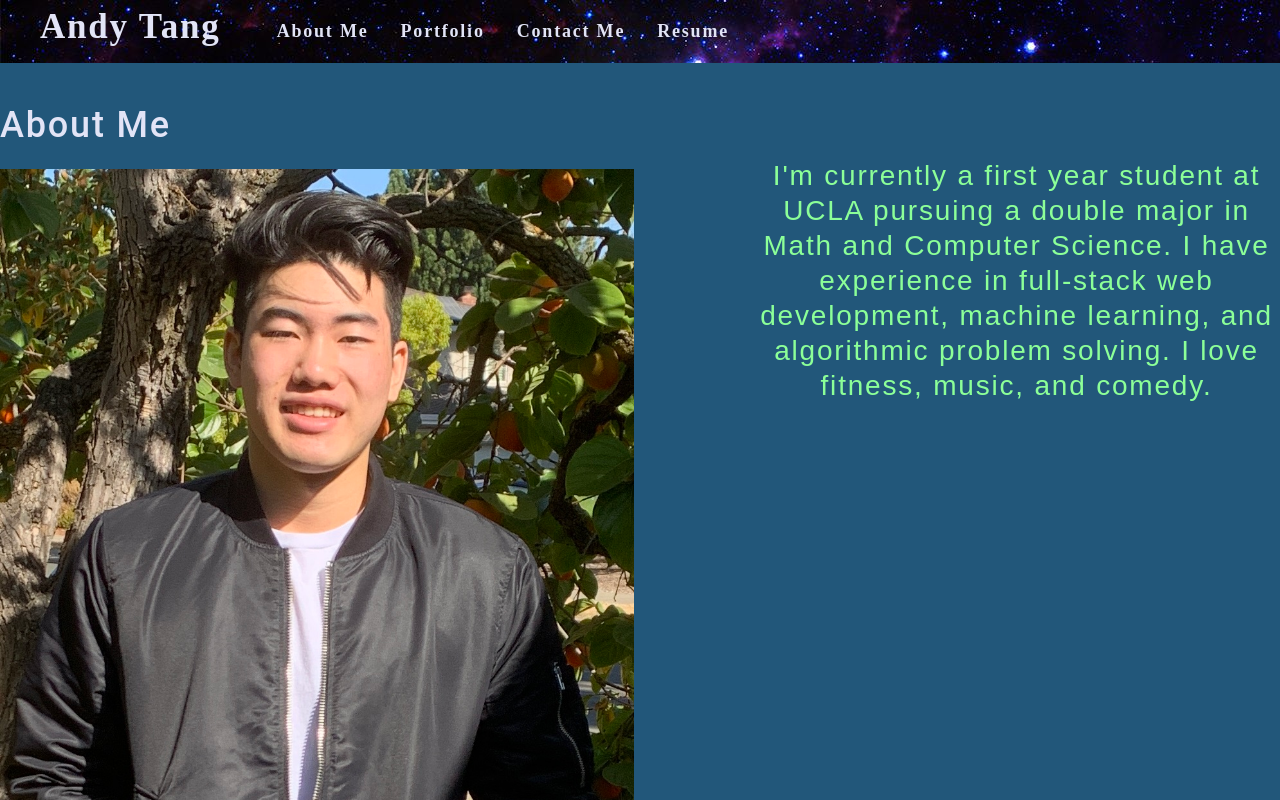
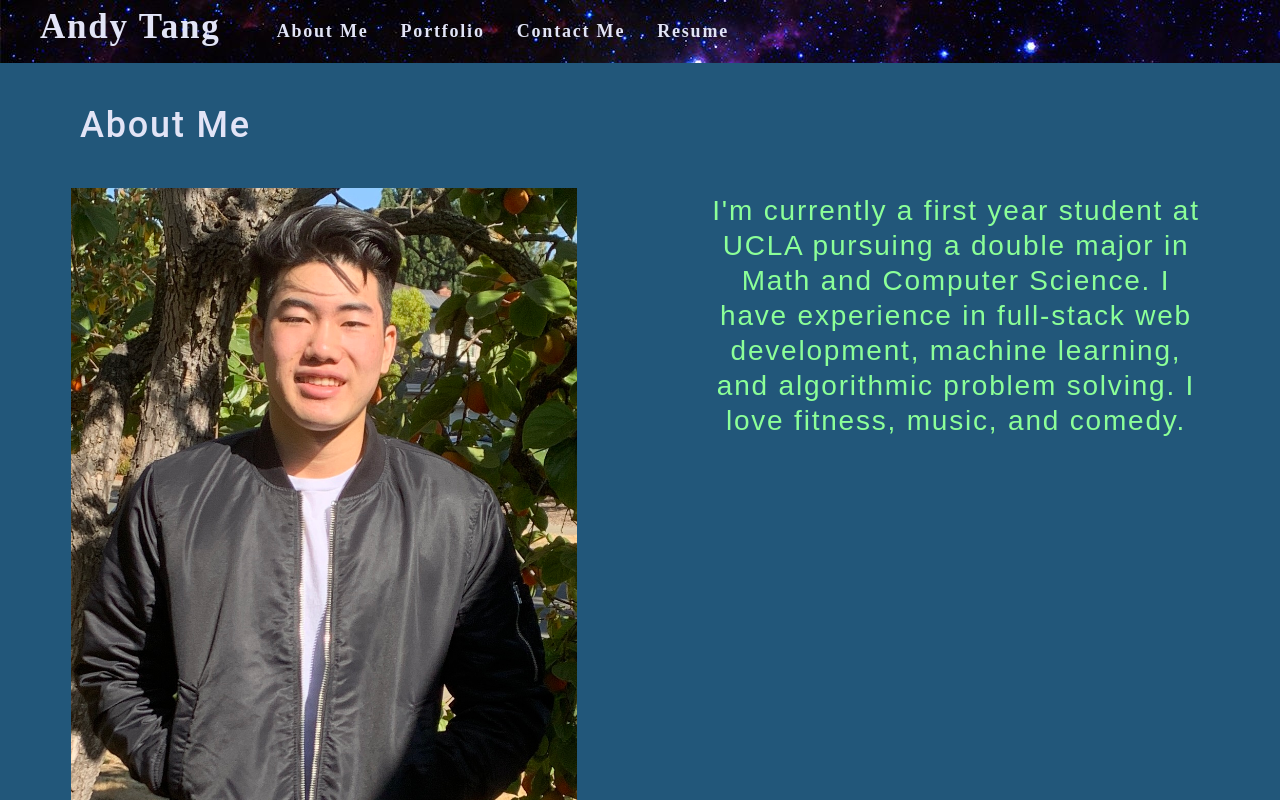
Before and after one commit to andytang02/react-portfolio, a React (Create React App) app: page / in a window 1280 px wide. Shown: the top 800 px of the page. Built offline with nearby package versions, Linux system fonts and the light colour scheme.

Commit message:
resize portfolio and about me

```diff
--- a/src/components/About/index.js
+++ b/src/components/About/index.js
@@ -4,12 +4,12 @@ function About() {
 
   return (
     <section className="my-5">
-      <h1>About Me</h1>
-      <div className = "flex-row space-between">
-        <div className="col-12 col-lg-6 my-2">
+      <h1 className="page-header">About Me</h1>
+      <div className = "about-container">
+        <div className="about-image">
           <img src={require("../../assets/pfp.jpeg").default} alt="Profile Picture" />
         </div>
-        <h3 className="text-center col-12 col-lg-5">
+        <h3 className="about-description">
               I'm currently a first year student at UCLA pursuing a double major in Math and Computer Science.
               I have experience in full-stack web development, machine learning, and algorithmic problem solving.
               I love fitness, music, and comedy.
--- a/src/components/Contact/index.js
+++ b/src/components/Contact/index.js
@@ -34,8 +34,8 @@ function Contact() {
 
     return (
         <section className="my-5">
-          <h1>Contact Me</h1>
-          <form id="contact-form" onSubmit={handleSubmit}>
+          <h1 className="page-header">Contact Me</h1>
+          <form className = "contact-form" id="contact-form" onSubmit={handleSubmit}>
             <div>
                 <label htmlFor="name">Name:</label>
                 <input type="text" defaultValue={name} onChange={handleChange} name="name" />
--- a/src/components/Footer/index.js
+++ b/src/components/Footer/index.js
@@ -2,10 +2,10 @@ import React from 'react';
 
 function Footer() {
   return (
-    <footer className = "flex-row center px-1">
-         <a href = "https://github.com/andytang02/" target = "_blank"><i class="fa fa-github" aria-hidden="true"></i></a>
-         <a href = "https://www.linkedin.com/in/andytang02/" target = "_blank"><i class="fa fa-linkedin" aria-hidden="true"></i></a>
-         <a href = "https://www.instagram.com/andytang02/" target = "_blank"><i class="fa fa-instagram" aria-hidden="true"></i></a>
+    <footer className = "footer">
+         <a class = "footer-text" href = "https://github.com/andytang02/" target = "_blank"><i class="fa fa-github" aria-hidden="true"></i></a>
+         <a class = "footer-text" href = "https://www.linkedin.com/in/andytang02/" target = "_blank"><i class="fa fa-linkedin" aria-hidden="true"></i></a>
+         <a class = "footer-text" href = "https://www.instagram.com/andytang02/" target = "_blank"><i class="fa fa-instagram" aria-hidden="true"></i></a>
     </footer>
   );
 }
--- a/src/components/Portfolio/index.js
+++ b/src/components/Portfolio/index.js
@@ -5,16 +5,14 @@ function Portfolio() {
 
   return (
     <section className="my-5">
-      <h1>Portfolio</h1>
-      <div class= "projects-wrapper">
-        <div class="projects-container">
+      <h1 class = "page-header">Portfolio</h1>
+      <div class="projects-container">
           <Project index = {0}></Project>
           <Project index = {1}></Project>
           <Project index = {2}></Project>
           <Project index = {3}></Project>
           <Project index = {4}></Project>
           <Project index = {5}></Project>
-        </div>
       </div>
     </section>
   );
--- a/src/components/Project/index.js
+++ b/src/components/Project/index.js
@@ -53,7 +53,7 @@ function Project({index}) {
         <article class="project">
             <div class={`project-img project-${index}`}>
                 <div>
-                    <div class = "flex-row">
+                    <div class = "project-icons">
                         <a href = {`${project.github}`} target = "_blank"><i class="fa fa-github" aria-hidden="true"></i></a>
                         {project.link && <a href = {`${project.link}`} target = "_blank"><i class="fa fa-link" aria-hidden="true"></i></a>}
                     </div>
--- a/src/components/Resume/index.js
+++ b/src/components/Resume/index.js
@@ -4,7 +4,7 @@ function Resume() {
 
   return (
     <section className="my-5">
-      <h1>Resume</h1>
+      <h1 className = "page-header">Resume</h1>
       <h3>Download my resume <a href = {require("../../assets/Resume.pdf").default} download="Resume.pdf"> here </a></h3>
       <h5>Languages: Java, C/C++, Python, Javascript, HTML/CSS, R</h5>
       <h5>Proficiencies: MongoDB, Express.js, React.js, Node.js, MySQL</h5>
--- a/src/index.css
+++ b/src/index.css
@@ -1,4 +1,3 @@
-
 :root {
   --primary: #22577a;
   --secondary: #8cff98;
@@ -10,15 +9,16 @@
   --spacing-one: calc(1rem * 0.5);
   --spacing-two: calc(1rem);
   --spacing-five: calc(2.5rem);
+  --spacing-ten: calc(5rem);
 }
 
 * {
   box-sizing: border-box;
 }
 
-html,
-body {
-  min-height: 100%;
+
+html {
+  min-height: 100vh;
 }
 
 body {
@@ -88,14 +88,17 @@ p {
   margin-top: 0;
 }
 
-footer {
+.footer {
   background-image: url("./assets/header.jpg");
   position: absolute;
   bottom: 0;
   width: 100%;
+  display: flex;
+  flex-wrap: wrap;
+  justify-content: center;
 }
 
-footer a {
+.footer-text {
   font-size: 40px;
   color: var(--light);
   margin: 0px 20px 0px 20px;
@@ -128,91 +131,6 @@ textarea {
 .page-container {
   position: relative;
   min-height: 100vh;
-}
-
-.container {
-  width: 85%;
-  max-width: 1200px;
-  margin-left: auto;
-  margin-right: auto;
-}
-
-.flex-row {
-  display: flex;
-  flex-wrap: wrap;
-}
-
-.flex-start {
-  justify-content: flex-start;
-}
-
-.space-between {
-  justify-content: space-between;
-}
-
-.space-evenly {
-  justify-content: space-evenly;
-}
-
-.space-around {
-  justify-content: space-around;
-}
-
-.flex-end {
-  justify-content: flex-end;
-}
-
-.center {
-  justify-content: center;
-}
-
-.mx-1 {
-  margin-right: var(--spacing-one);
-  margin-left: var(--spacing-one);
-}
-
-.mx-2 {
-  margin-right: var(--spacing-two);
-  margin-left: var(--spacing-two);
-}
-
-.my-1 {
-  margin-top: var(--spacing-one);
-  margin-bottom: var(--spacing-one);
-}
-
-.my-2 {
-  margin-top: var(--spacing-two);
-  margin-bottom: var(--spacing-two);
-}
-
-.my-5 {
-  margin-top: var(--spacing-five);
-  margin-bottom: var(--spacing-five);
-}
-
-.px-1 {
-  padding-right: var(--spacing-one);
-  padding-left: var(--spacing-one);
-}
-
-.px-2 {
-  padding-right: var(--spacing-two);
-  padding-left: var(--spacing-two);
-}
-
-.py-1 {
-  padding-top: var(--spacing-one);
-  padding-bottom: var(--spacing-one);
-}
-
-.py-2 {
-  padding-top: var(--spacing-two);
-  padding-bottom: var(--spacing-two);
-}
-
-.text-center {
-  text-align: center;
 }
 
 .header {
@@ -254,31 +172,53 @@ textarea {
   font-family: 'Brush Script MT', cursive;
 }
 
-.projects-wrapper {
-  width: 100%;
+.page-header {
+  margin-left: var(--spacing-five);
+  margin-top: var(--spacing-five);
+}
+
+.about-container {
+  margin-top: var(--spacing-five);
+  margin-left: var(--spacing-five);
+  margin-right: var(--spacing-five);
   display: flex;
+  flex-wrap: wrap;
+  text-align: center;
   justify-content: space-around;
 }
 
+.about-image {
+  flex: 0 1 calc(100%);
+}
+
+.about-description {
+  flex: 0 1 calc(100%);
+  font-size: 1.25rem;
+  font-family:"Arial";
+  color: var(--secondary);
+  width: 50%;
+  padding-bottom: 5rem;
+}
+
 .projects-container {
-  width: 100%;
-  display: grid;
-  grid-template-columns: repeat(3, 3fr);
-  grid-template-rows: repeat(2, 2fr);
+  display: flex;
+  flex-wrap: wrap;
+  justify-content: space-evenly;
+  padding-bottom: 100px;
 }
 
 .project{
-  margin: 25px auto 10px auto;
+  margin-top: var(--spacing-five);
   background: var(--secondary);
   color: var(--primary);
-  flex: 1;
+  flex: 0 0 calc(90%);
   border: 2px solid var(--secondary);
   display: flex;
+  height: 225px;
 }
 
 .project-img {
-  width: 450px;
-  height: 200px;
+  width: 100%;
   background-size: cover;
   display: flex;
   padding: 15px;
@@ -362,6 +302,11 @@ textarea {
 
 .project-5 {
   background-image: url("./assets/workday_scheduler.jpg");
+}
+
+.project-icons {
+  display: flex;
+  flex-wrap: wrap;
 }
 
 .col-1 {
@@ -461,6 +406,15 @@ textarea {
 
   .col-sm-12 {
     flex: 0 0 100%;
+  }
+
+
+  .about-description {
+    flex: 0 1 calc(100%);
+    font-size: 1.75rem;
+    font-family:"Arial";
+    color: var(--secondary);
+    width: 50%;
   }
 
   .header {
@@ -589,6 +543,10 @@ textarea {
   .align-center-md {
     align-items: center;
   }
+
+  .project{
+    flex: 0 0 calc(45%);
+  }
 }
 
 /* col-lg */
@@ -641,6 +599,10 @@ textarea {
     flex: 0 0 100%;
   }
 
+  .page-header {
+    margin-left: var(--spacing-ten);
+  }
+
   .header {
     display: flex;
     flex-wrap: wrap;
@@ -680,6 +642,24 @@ textarea {
     font-family: 'Brush Script MT', cursive;
   }
 
+  .about-container {
+    margin-top: var(--spacing-five);
+    margin-left: var(--spacing-one);
+    margin-right: var(--spacing-one);
+    padding-bottom: 100px;
+    display: flex;
+    flex-wrap: wrap;
+    text-align: center;
+    justify-content: space-around;
+  }
+
+  .about-image {
+    flex: 0 1 calc(40%);
+  }
+
+  .about-description {
+    flex: 0 1 calc(40%);
+  }
 
 }
 
@@ -732,4 +712,8 @@ textarea {
   .col-xl-12 {
     flex: 0 0 100%;
   }
+
+  .project{
+    flex: 0 0 calc(30%);
+  }
 }
```
Also changed, not shown: 1 other file (tests, documents, lock files or other folders).
